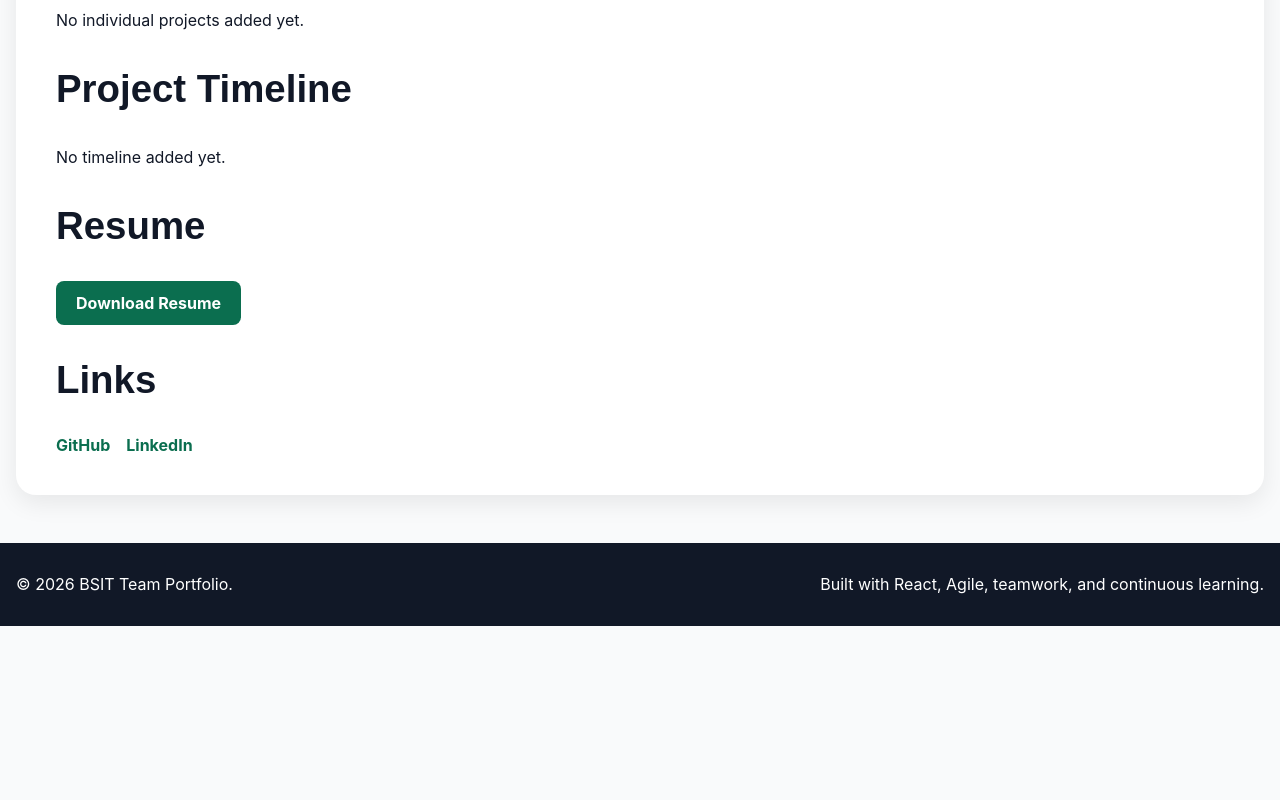
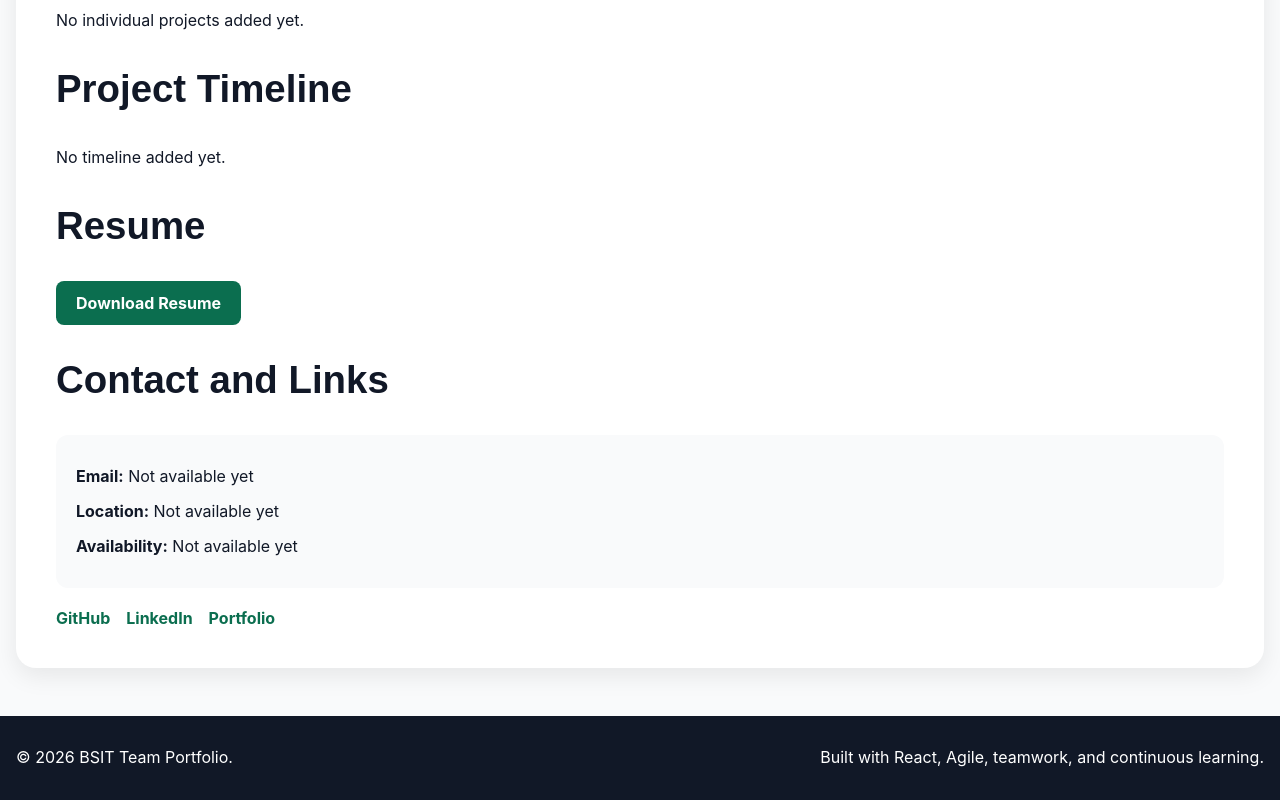
Before and after one commit to LancineDiare/team-portfolio, a React (Vite) app: page /members/hg in a window 1280 px wide. Shown: the part 953-1753 px from the top of the page. Before the commit the page ends 1579 px from the top, so only its background shows below. Built offline with nearby package versions, Linux system fonts and the light colour scheme.

Commit message:
Add LD contact and social links section

```diff
--- a/src/data/members.js
+++ b/src/data/members.js
@@ -50,7 +50,10 @@ export const members = [
   github: "#",
   linkedin: "#",
   portfolio: "#",
-  resume: "/src/assets/resumes/ld-resume.pdf"
+  resume: "/src/assets/resumes/ld-resume.pdf",
+  email: "placeholder@example.com",
+  location: "Location Placeholder",
+  availability: "Open to collaboration, internships, freelance projects, and software development opportunities"
 },
   {
     id: "ja",
--- a/src/pages/MemberProfile/MemberProfile.css
+++ b/src/pages/MemberProfile/MemberProfile.css
@@ -215,3 +215,21 @@ Member Profile Projects
   color: var(--primary-green);
   font-weight: 700;
 }
+
+
+/*
+========================================
+Member Profile Contact
+========================================
+*/
+
+.member-profile__contact {
+  background: var(--gray-100);
+  padding: 20px;
+  border-radius: var(--radius-md);
+  margin-bottom: 20px;
+}
+
+.member-profile__contact p {
+  margin: 8px 0;
+}
--- a/src/pages/MemberProfile/MemberProfile.jsx
+++ b/src/pages/MemberProfile/MemberProfile.jsx
@@ -174,13 +174,29 @@ const memberProjects = individualProjects.filter(
           </a>
         </div>
 
-        {/* Links */}
+        {/* Contact and Links */}
         <div className="member-profile__section">
-          <h2>Links</h2>
+          <h2>Contact and Links</h2>
+
+          <div className="member-profile__contact">
+            <p>
+              <strong>Email:</strong> {member.email || "Not available yet"}
+            </p>
+
+            <p>
+              <strong>Location:</strong> {member.location || "Not available yet"}
+            </p>
+
+            <p>
+              <strong>Availability:</strong>{" "}
+              {member.availability || "Not available yet"}
+            </p>
+          </div>
 
           <div className="member-profile__links">
             <a href={member.github}>GitHub</a>
             <a href={member.linkedin}>LinkedIn</a>
+            <a href={member.portfolio}>Portfolio</a>
           </div>
         </div>
       </div>
```
